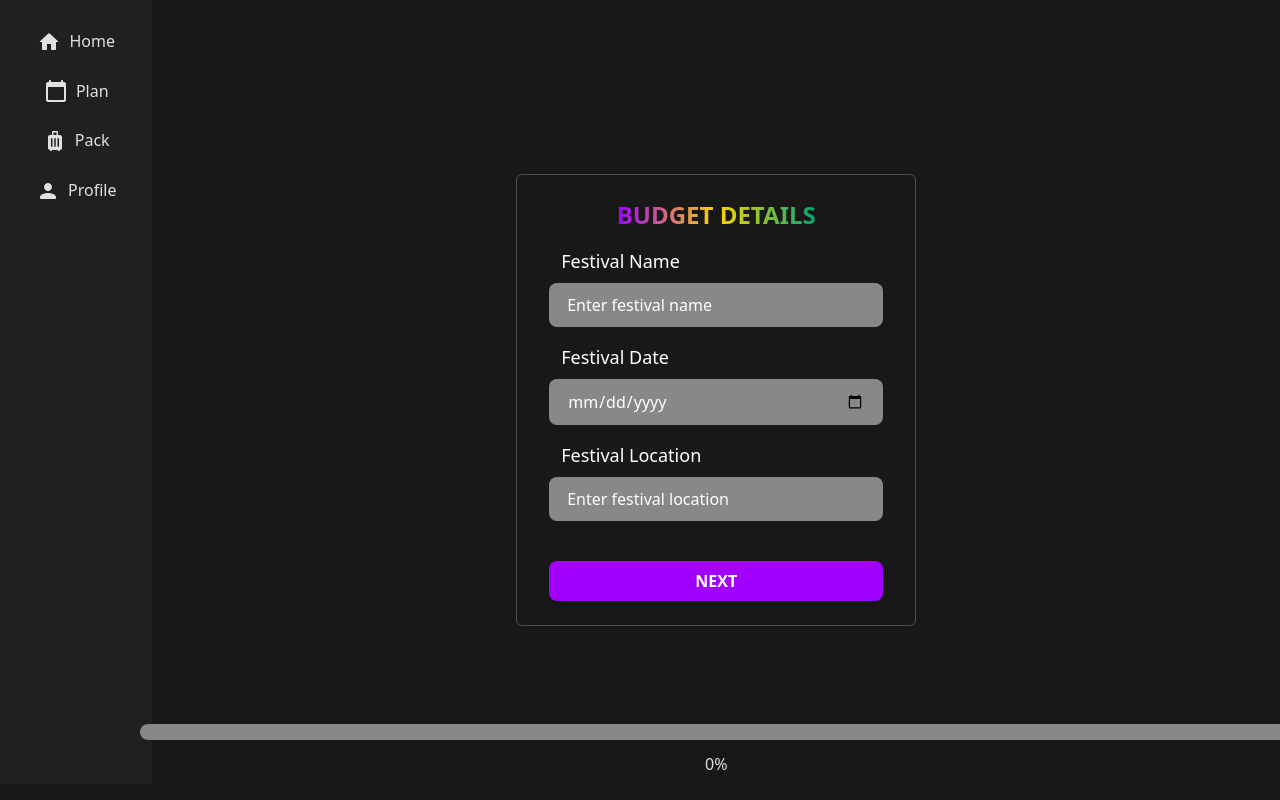
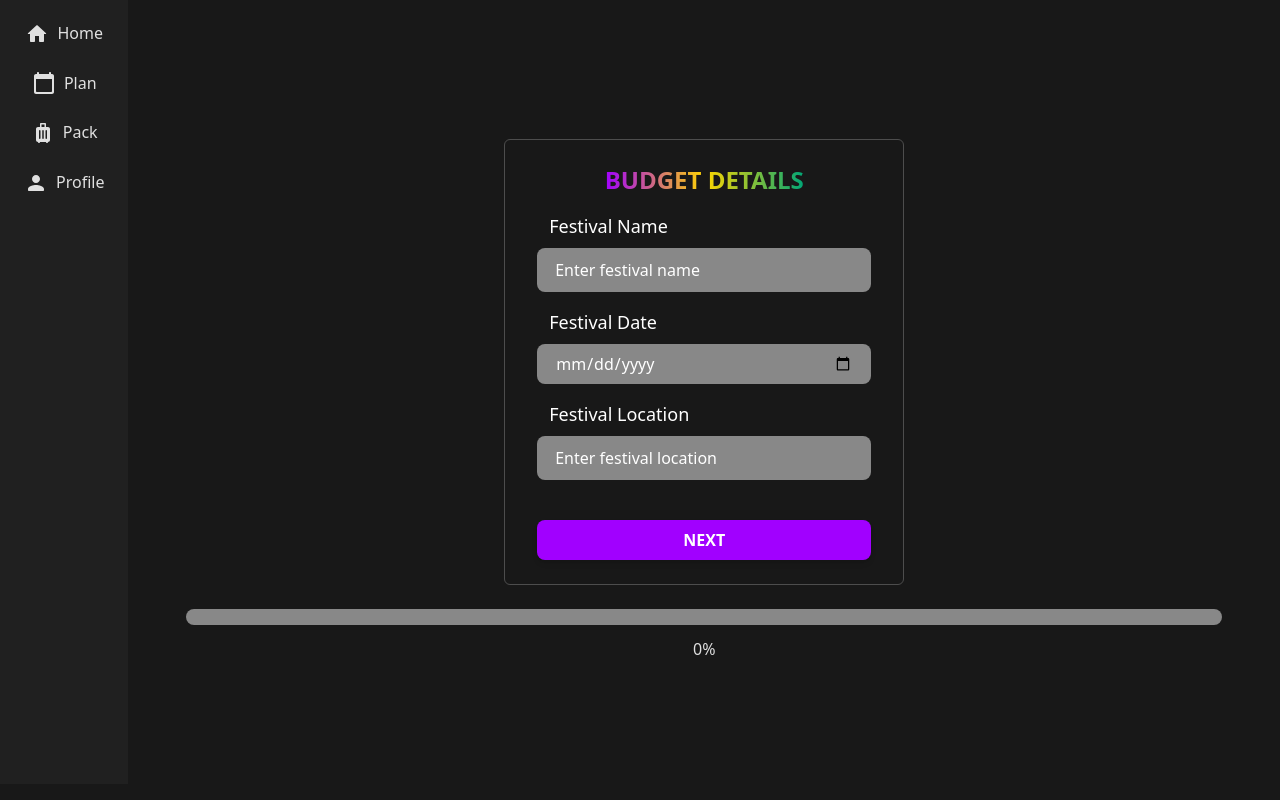
Before and after one commit to RabowNicholas/rave_budget_app, a Next.js app: page /budget/new in a window 1280 px wide. Built offline with nearby package versions, Linux system fonts and the light colour scheme.

Commit message:
safari specific ui updates

```diff
--- a/app/(app)/_components/navbar/Navbar.tsx
+++ b/app/(app)/_components/navbar/Navbar.tsx
@@ -11,7 +11,7 @@ import { usePathname } from "next/navigation";
 export default function Navbar() {
   const pathname = usePathname();
   return (
-    <div className="flex lg:flex-col lg:justify-normal sm:justify-between items-center bg-background lg:rounded-none sm:rounded-full px-6 py-4 mb-4">
+    <div className="flex lg:flex-col lg:justify-normal sm:justify-between items-center bg-background lg:rounded-none sm:rounded-full px-3 py-2 mb-4">
       <NavIcon
         link=""
         selected={pathname === "/"}
--- a/app/(app)/budget/[id]/expense/page.tsx
+++ b/app/(app)/budget/[id]/expense/page.tsx
@@ -99,7 +99,7 @@ export default function Page({ params }: { params: { id: string } }) {
               Category
             </label>
             <select
-              className="px-4 py-2 rounded-lg border-2 border-transparent bg-mediumGray text-white focus:outline-none focus:ring-2 focus:ring-vibrantPurple placeholder-white"
+              className="h-10 px-4 py-2 rounded-lg border-2 border-transparent bg-mediumGray text-white focus:outline-none focus:ring-2 focus:ring-vibrantPurple placeholder-white"
               id="category"
               value={category}
               onChange={(e) => setCategory(e.target.value)}
--- a/app/(app)/budget/new/_components/BudgetOverviewForm.tsx
+++ b/app/(app)/budget/new/_components/BudgetOverviewForm.tsx
@@ -52,7 +52,7 @@ export default function BudgetOverviewForm({
             Festival Date
           </label>
           <input
-            className="px-4 py-2 rounded-lg border-2  border-transparent bg-mediumGray text-white focus:outline-none focus:ring-2 focus:ring-vibrantPurple placeholder-white"
+            className="w-full h-10 px-4 py-2 rounded-lg border-2 border-transparent bg-mediumGray text-white focus:outline-none focus:ring-2 focus:ring-vibrantPurple placeholder-white appearance-none" // Full width and consistent styling
             type="date"
             id="date"
             value={date}
--- a/app/(app)/budget/new/page.tsx
+++ b/app/(app)/budget/new/page.tsx
@@ -76,7 +76,7 @@ export default function Page() {
   return (
     <div className="flex flex-col items-center justify-center w-full">
       {content}
-      <div className="absolute w-[90%] justify-center flex bottom-6">
+      <div className=" w-[90%] justify-center flex mt-6">
         <BudgetCreationStepIndicator
           currentStep={subpage === "overview" ? 0 : 1}
           totalSteps={2}
--- a/app/(app)/layout.tsx
+++ b/app/(app)/layout.tsx
@@ -16,7 +16,7 @@ export default function RootLayout({
   const env = process.env.NEXT_PUBLIC_ENVIRONMENT;
   return (
     <html lang="en">
-      <body className="flex lg:flex-row sm:flex-col bg-darkBackground min-h-screen lg:p-0 sm:p-6 text-lightGrayText">
+      <body className="flex lg:flex-row sm:flex-col bg-darkBackground min-h-dvh lg:p-0 sm:px-6 text-lightGrayText">
         {env === "demo" && (
           <div className="text-xl text-center absolute z-10 bg-white rounded-md text-darkBackground px-2 py-1">
             This is a demo
--- a/app/(app)/onboard/_components/form.tsx
+++ b/app/(app)/onboard/_components/form.tsx
@@ -38,10 +38,7 @@ export default function OnboardForm() {
     }
   };
   return (
-    <form
-      className="h-screen flex flex-col gap-6 w-full"
-      onSubmit={handleSubmit}
-    >
+    <form className="h-dvh flex flex-col gap-6 w-full" onSubmit={handleSubmit}>
       <div className="text-2xl font-bold bg-gradient-to-r from-[#A100FF] via-[#FFD700] to-[#00A676] w-fit bg-clip-text text-transparent mb-4 uppercase">
         Onboarding
       </div>
--- a/app/(app)/pack/page.tsx
+++ b/app/(app)/pack/page.tsx
@@ -40,7 +40,10 @@ export default function PackingListInterestPage() {
         </ul>
       </div>
 
-      <button onClick={handleCTAClick} className="button-primary-filled">
+      <button
+        onClick={handleCTAClick}
+        className="button-primary-filled sticky bottom-10 z-10"
+      >
         i want this feature
       </button>
     </div>
--- a/app/(app)/plan/page.tsx
+++ b/app/(app)/plan/page.tsx
@@ -56,7 +56,10 @@ export default function PlanningHubInterestPage() {
         </ul>
       </div>
 
-      <button onClick={handleCTAClick} className="button-primary-filled">
+      <button
+        onClick={handleCTAClick}
+        className="bottom-10 z-10 button-primary-filled sticky"
+      >
         i want this feature
       </button>
     </div>
--- a/app/(auth)/signIn/page.tsx
+++ b/app/(auth)/signIn/page.tsx
@@ -8,7 +8,7 @@ function SignInPage() {
   const redirect = searchParams.get("rd") ?? "/";
 
   return (
-    <div className="relative h-screen w-screen">
+    <div className="relative h-dvh w-screen">
       <video
         src="./assets/hero.mp4"
         className="absolute top-0 left-0 w-full h-full object-cover"
--- a/package.json
+++ b/package.json
@@ -13,6 +13,7 @@
     "@emotion/styled": "^11.13.0",
     "@mui/icons-material": "^6.1.2",
     "@mui/material": "^6.1.2",
+    "flatpickr": "^4.6.13",
     "next": "14.2.8",
     "next-auth": "^4.24.7",
     "react": "^18",
```
Also changed, not shown: 1 other file (tests, documents, lock files or other folders).
